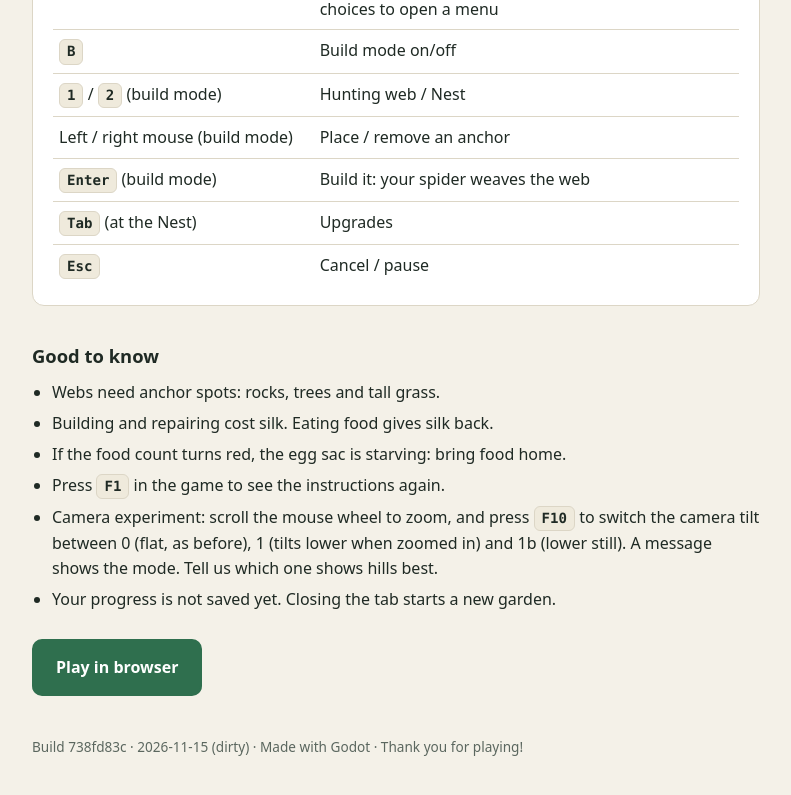
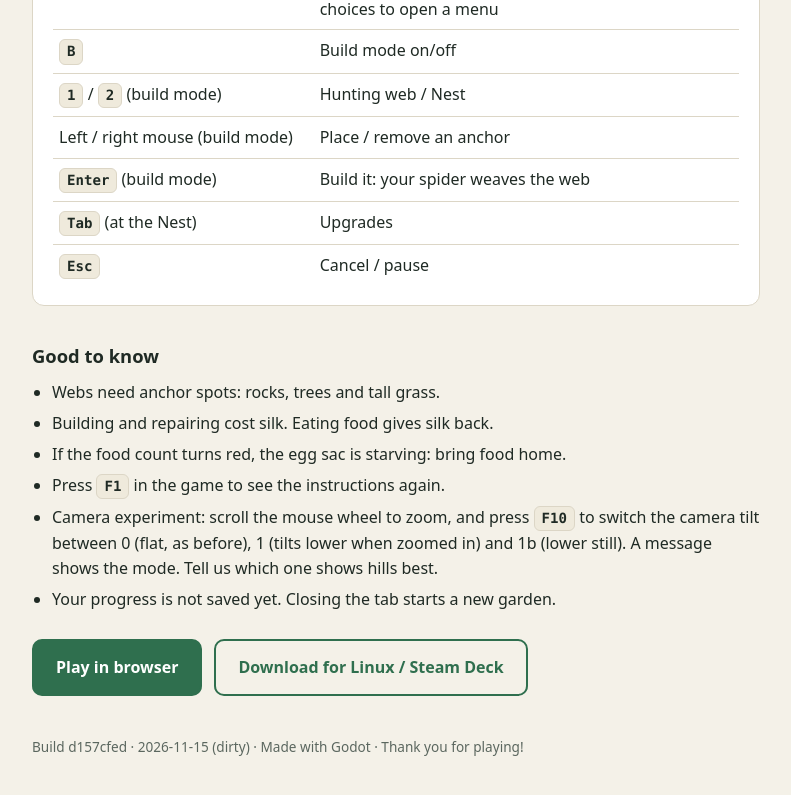
Before and after one commit to nikluc/webdeveloper-playtest, a plain HTML site: page index.html in a window 1280 px wide. Shown: the part 1089-1884 px from the top of the page, without its empty margins (244-1035 px from the left). Drawn offline with Linux system fonts and the light colour scheme.

Commit message:
Playtest build d157cfed · 2026-11-15 (dirty)

```diff
--- a/index.html
+++ b/index.html
@@ -83,6 +83,7 @@
 
   <div class="actions">
     <a class="btn primary" href="play/">Play in browser</a>
+    <a class="btn secondary" href="https://github.com/nikluc/webdeveloper-playtest/releases/latest/download/WebDeveloper-linux.tar.gz">Download for Linux / Steam Deck</a>
   </div>
   <p class="note">Needs a desktop or laptop with keyboard and mouse, in Chrome, Edge or Firefox. The first load takes a little while. Click the game once to give it focus.</p>
 
@@ -127,9 +128,10 @@
 
   <div class="actions" style="margin-top:28px">
     <a class="btn primary" href="play/">Play in browser</a>
+    <a class="btn secondary" href="https://github.com/nikluc/webdeveloper-playtest/releases/latest/download/WebDeveloper-linux.tar.gz">Download for Linux / Steam Deck</a>
   </div>
 
-  <footer>Build 738fd83c · 2026-11-15 (dirty) · Made with Godot · Thank you for playing!</footer>
+  <footer>Build d157cfed · 2026-11-15 (dirty) · Made with Godot · Thank you for playing!</footer>
 </main>
 </body>
 </html>
```
Also changed, not shown: 1 other file.
